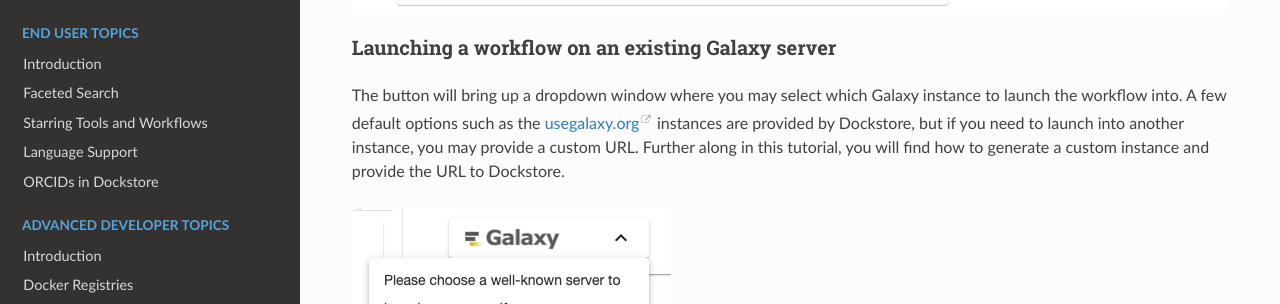
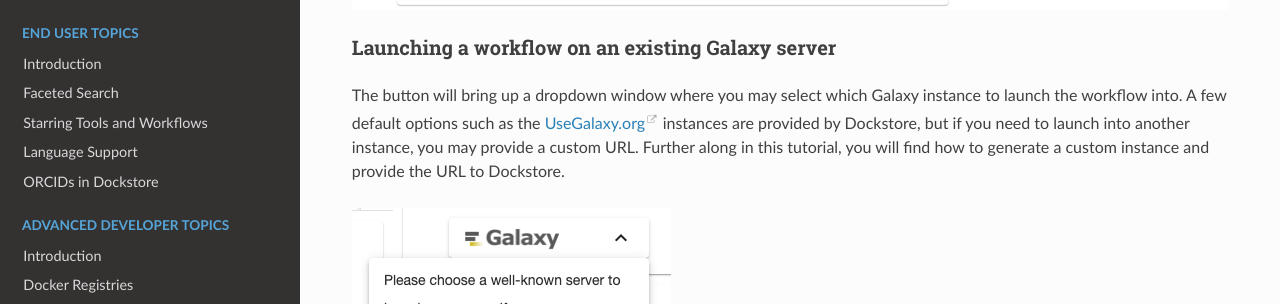
Before and after one commit to dockstore/dockstore-documentation, a Sphinx documentation site: the page built from docs/launch-with/galaxy-launch-with.rst, in a window 1280 px wide and 900 px high, scrolled down 900 px. Shown: the part 144-448 px from the top of the window. Built offline with Sphinx 7.4.7 and the Read the Docs theme 2.0.0, drawn with Linux system fonts in a browser that asks for light colours.

```diff
--- a/docs/launch-with/galaxy-launch-with.rst
+++ b/docs/launch-with/galaxy-launch-with.rst
@@ -19,7 +19,7 @@ Once you have clicked on a Galaxy workflow, you will see a Launch with Galaxy bu
 Launching a workflow on an existing Galaxy server
 -------------------------------------------------
 
-The button will bring up a dropdown window where you may select which Galaxy instance to launch the workflow into. A few default options such as the `usegalaxy.org <https://usegalaxy.org/>`__ instances are provided by Dockstore, but if you need to launch into another instance, you may provide a custom URL. Further along in this tutorial, you will find how to generate a custom instance and provide the URL to Dockstore.
+The button will bring up a dropdown window where you may select which Galaxy instance to launch the workflow into. A few default options such as the `UseGalaxy.org <https://usegalaxy.org/>`__ instances are provided by Dockstore, but if you need to launch into another instance, you may provide a custom URL. Further along in this tutorial, you will find how to generate a custom instance and provide the URL to Dockstore.
 
 .. figure:: /assets/images/docs/galaxy/launch_with_options.png
    :alt: Launch options for Galaxy
```
